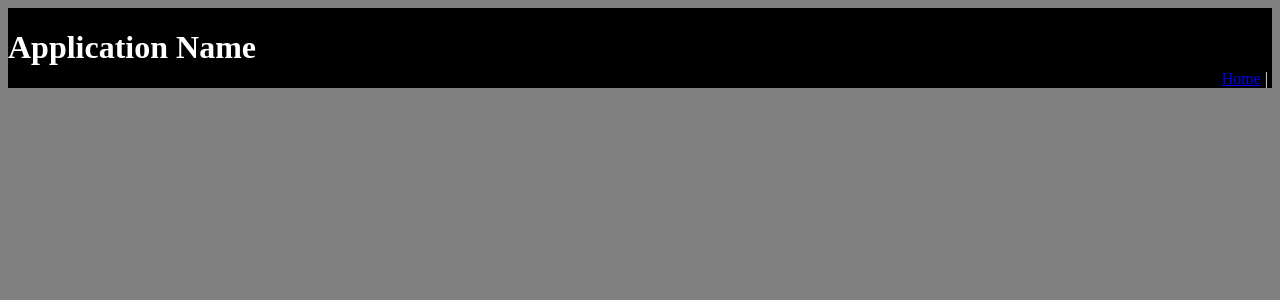
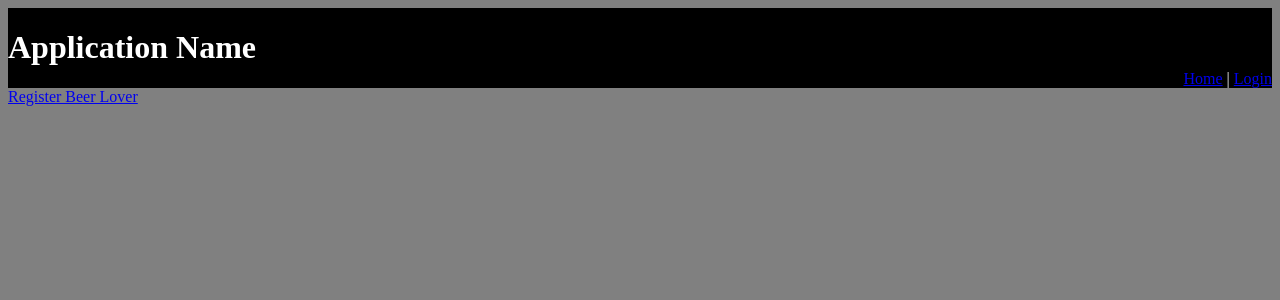
Before and after one commit to zacharyEverett/GrogSpotter, a Vue app in the folder vue/: page /registerBrewery in a window 1280 px wide. Shown: the top 300 px of the page. Built offline with nearby package versions, Linux system fonts and the light colour scheme.

Commit message:
small changes before leaving

```diff
--- a/vue/src/App.vue
+++ b/vue/src/App.vue
@@ -13,6 +13,11 @@
             v-bind:to="{ name: 'logout' }"
             v-if="$store.state.token != ''"
             >Logout</router-link
+          >
+          <router-link
+            v-bind:to="{ name: 'login' }"
+            v-else
+            >Login</router-link
           >
         </div>
       </header>
--- a/vue/src/router/index.js
+++ b/vue/src/router/index.js
@@ -4,6 +4,7 @@ import Home from '../views/Home.vue'
 import Login from '../views/Login.vue'
 import Logout from '../views/Logout.vue'
 import Register from '../views/Register.vue'
+import RegisterBrewery from '@/views/RegisterBrewery'
 import BreweryView from '@/views/BreweryView'
 import BeerView from '@/views/BeerView'
 import BreweriesView from '@/views/BreweriesView'
@@ -56,7 +57,14 @@ const router = new Router({
       meta: {
         requiresAuth: false
       },
-
+    },
+    {
+      path: "/registerBrewery",
+      name: "registerBrewery",
+      component: RegisterBrewery,
+      meta: {
+        requiresAuth: false
+      }
     },
     {
       path: "/breweries",
--- a/vue/src/views/Register.vue
+++ b/vue/src/views/Register.vue
@@ -37,6 +37,7 @@
         Create Account
       </button>
     </form>
+    <router-link :to="{name: 'registerBrewery'}">Register As Brewery </router-link>
   </div>
 </template>
 
--- /dev/null
+++ b/vue/src/views/RegisterBrewery.vue
@@ -0,0 +1,15 @@
+<template>
+  <div>
+      <router-link :to="{name: 'register'}">Register Beer Lover </router-link>
+  </div>
+</template>
+
+<script>
+export default {
+
+}
+</script>
+
+<style>
+
+</style>
```
